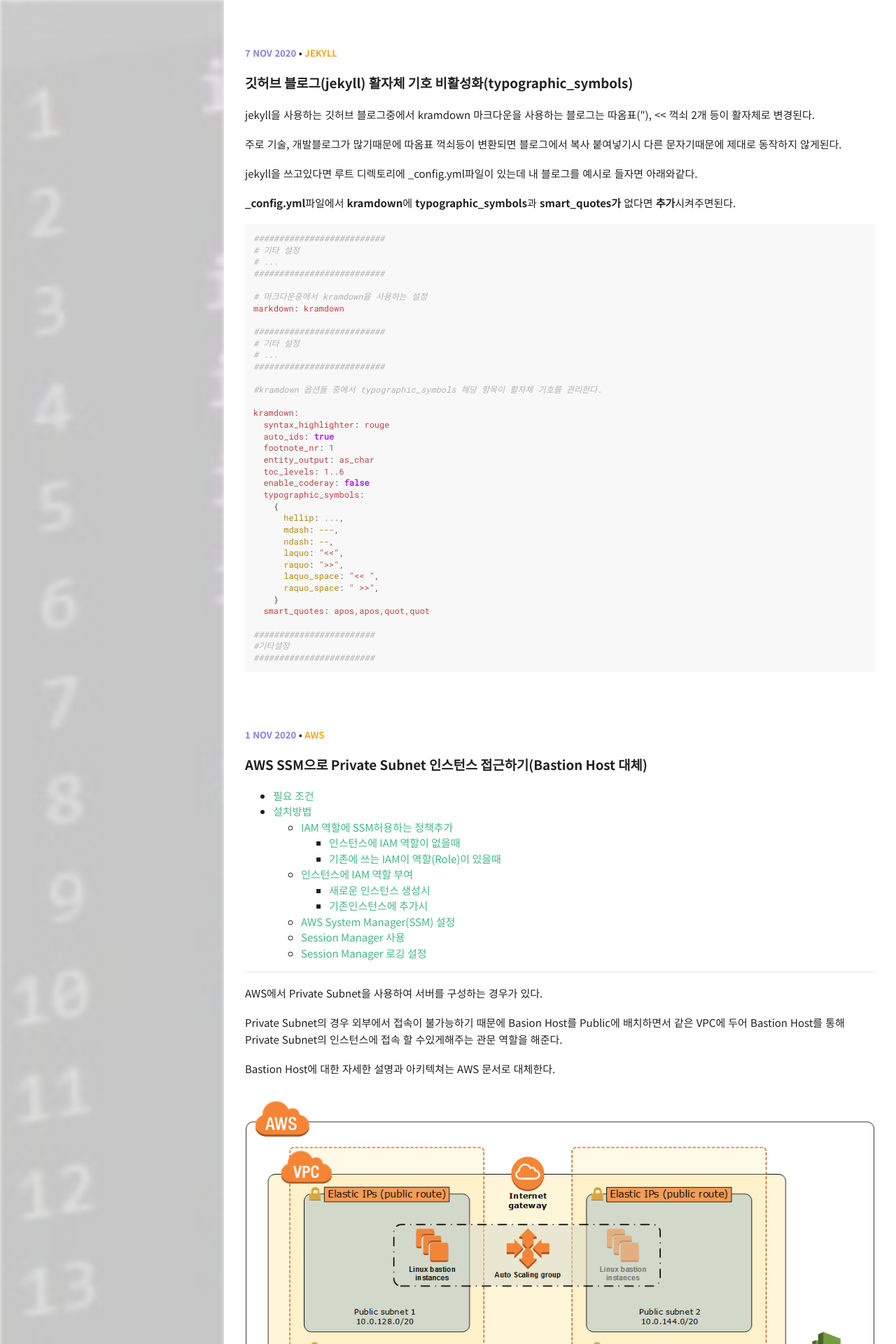
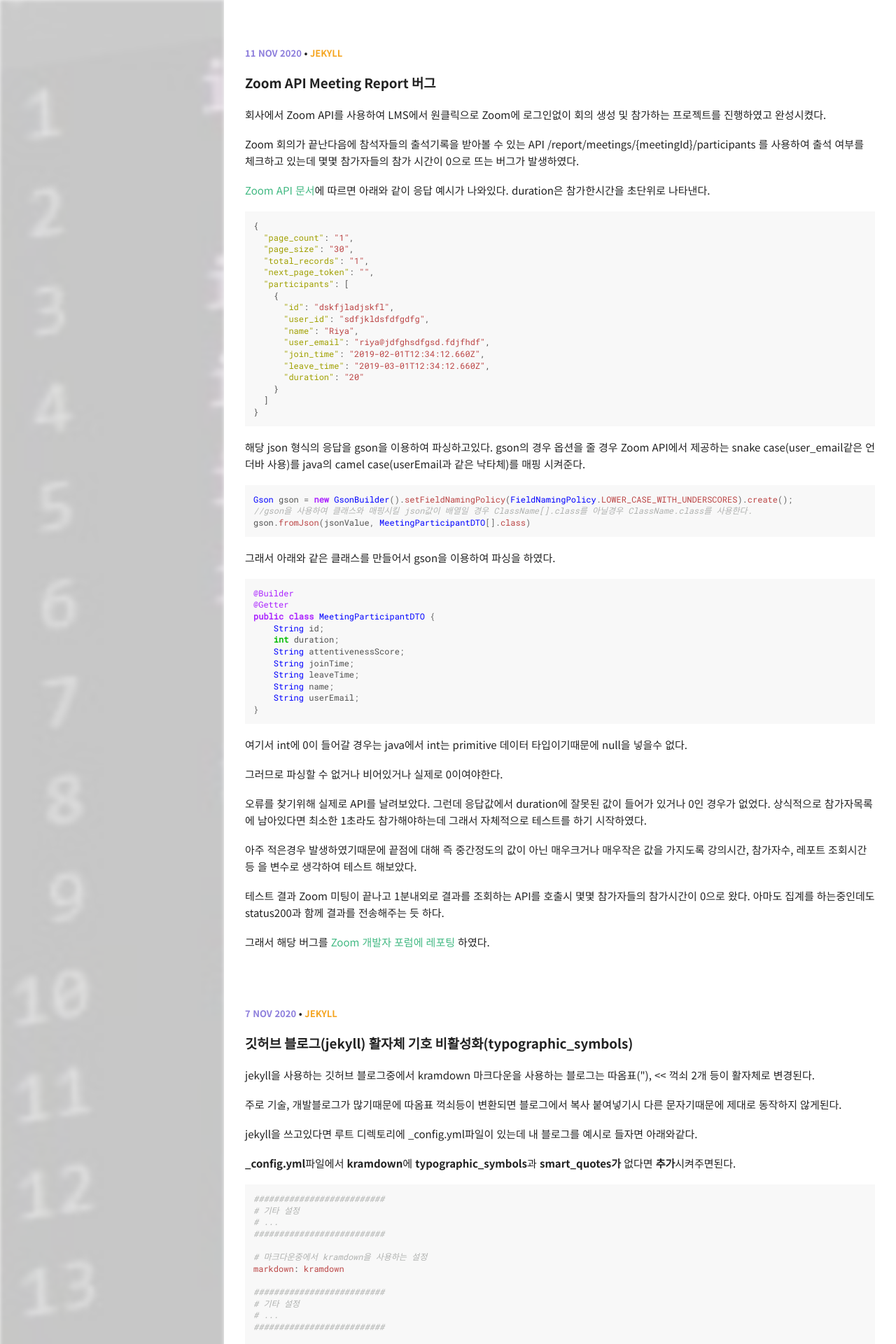
Before and after one commit to lcc3108/lcc3108.github.io, a Jekyll site: the page built from index.html, in a window 1280 px wide. Shown: the top 1920 px of the page at 70% size. Built offline with Jekyll 4.4.1, drawn with Linux system fonts in a browser that asks for light colours; some of the changed text lies outside the part shown.

Commit message:
Zoom & blog title change

````diff
--- a/_config.yml
+++ b/_config.yml
@@ -3,7 +3,7 @@
 # Site wide configuration
 ####################################
 #
-title: lcc3108
+title: 너구리는 라쿤이 아니다
 email: dlacocjf32@gmail.com
 description: lcc3108's Github Page blog.
 url: https://lcc3108.github.io
@@ -60,7 +60,7 @@ owner:
   avatar: avatar.jpg
   job: ""
   bio: ""
-  email: lcc3108@gmail.com
+  email: dlacocjf32@gmail.com
   disqus-shortname: lcc3108-github-io
   twitter: #username
   facebook: #username
--- /dev/null
+++ b/_posts/2020-11-11-zoom-api-report-bug.md
@@ -0,0 +1,71 @@
+---
+layout: post
+title: Zoom API Meeting Report 버그
+categories: [jekyll]
+tags: [Zoom]
+comments: true
+---
+
+회사에서 Zoom API를 사용하여 LMS에서 원클릭으로 Zoom에 로그인없이 회의 생성 및 참가하는 프로젝트를 진행하였고 완성시켰다.
+
+Zoom 회의가 끝난다음에 참석자들의 출석기록을 받아볼 수 있는 API /report/meetings/{meetingId}/participants 를 사용하여 출석 여부를 체크하고 있는데 몇몇 참가자들의 참가 시간이 0으로 뜨는 버그가 발생하였다.
+
+[Zoom API 문서](https://marketplace.zoom.us/docs/api-reference/zoom-api/reports/reportmeetingparticipants)에 따르면 아래와 같이 응답 예시가 나와있다. duration은 참가한시간을 초단위로 나타낸다.
+
+
+
+```json
+{
+  "page_count": "1",
+  "page_size": "30",
+  "total_records": "1",
+  "next_page_token": "",
+  "participants": [
+    {
+      "id": "dskfjladjskfl",
+      "user_id": "sdfjkldsfdfgdfg",
+      "name": "Riya",
+      "user_email": "riya@jdfghsdfgsd.fdjfhdf",
+      "join_time": "2019-02-01T12:34:12.660Z",
+      "leave_time": "2019-03-01T12:34:12.660Z",
+      "duration": "20"
+    }
+  ]
+}
+```
+해당 json 형식의 응답을 gson을 이용하여 파싱하고있다.
+gson의 경우 옵션을 줄 경우 Zoom API에서 제공하는 snake case(user_email같은 언더바 사용)를 java의 camel case(userEmail과 같은 낙타체)를 매핑 시켜준다.
+
+```java
+Gson gson = new GsonBuilder().setFieldNamingPolicy(FieldNamingPolicy.LOWER_CASE_WITH_UNDERSCORES).create();
+//gson을 사용하여 클래스와 매핑시킬 json값이 배열일 경우 ClassName[].class를 아닐경우 ClassName.class를 사용한다.
+gson.fromJson(jsonValue, MeetingParticipantDTO[].class)
+```
+
+그래서 아래와 같은 클래스를 만들어서 gson을 이용하여 파싱을 하였다.
+
+```java
+@Builder
+@Getter
+public class MeetingParticipantDTO {
+    String id;
+    int duration;
+    String attentivenessScore;
+    String joinTime;
+    String leaveTime;
+    String name;
+    String userEmail;
+}
+```
+
+여기서 int에 0이 들어갈 경우는 java에서 int는 primitive 데이터 타입이기때문에 null을 넣을수 없다.
+
+그러므로 파싱할 수 없거나 비어있거나 실제로 0이여야한다.
+
+오류를 찾기위해 실제로 API를 날려보았다. 그런데 응답값에서 duration에 잘못된 값이 들어가 있거나 0인 경우가 없었다. 상식적으로 참가자목록에 남아있다면 최소한 1초라도 참가해야하는데 그래서 자체적으로 테스트를 하기 시작하였다.
+
+아주 적은경우 발생하였기때문에 끝점에 대해 즉 중간정도의 값이 아닌 매우크거나 매우작은 값을 가지도록 강의시간, 참가자수, 레포트 조회시간등 을 변수로 생각하여 테스트 해보았다.
+
+테스트 결과 Zoom 미팅이 끝나고 1분내외로 결과를 조회하는 API를 호출시 몇몇 참가자들의 참가시간이 0으로 왔다. 아마도 집계를 하는중인데도 status200과 함께 결과를 전송해주는 듯 하다.
+
+그래서 해당 버그를 [Zoom 개발자 포럼에 레포팅](https://devforum.zoom.us/t/meeting-end-immediately-call-meeting-participants-report-duration-set-0/35545) 하였다.
````
